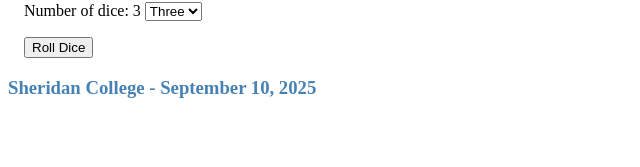
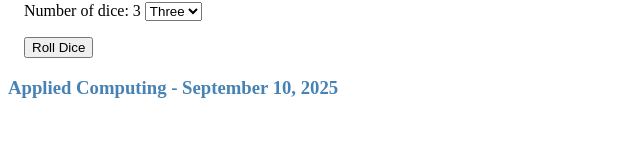
Before and after one commit to tetervak/DiceGame-Angular-F2025, an Angular app: page / in a window 1280 px wide. Shown: the part 125-292 px from the top of the page, without its empty margins (0-640 px from the left). Built offline with nearby package versions, Linux system fonts and the light colour scheme.

Commit message:
added the input to the footer

```diff
--- a/src/app/app.html
+++ b/src/app/app.html
@@ -24,4 +24,4 @@
     <button (click)="onRollDice()">Roll Dice</button>
   </p>
 </main>
-<app-my-footer></app-my-footer>
+<app-my-footer name="Applied Computing"></app-my-footer>
--- a/src/app/my-footer/my-footer.html
+++ b/src/app/my-footer/my-footer.html
@@ -1 +1 @@
-<h3>Sheridan College - {{ today | date: 'longDate' }}</h3>
+<h3>{{ name }} - {{ today | date: 'longDate' }}</h3>
--- a/src/app/my-footer/my-footer.ts
+++ b/src/app/my-footer/my-footer.ts
@@ -1,4 +1,4 @@
-import { Component } from '@angular/core';
+import {Component, Input} from '@angular/core';
 import {DatePipe} from '@angular/common';
 
 @Component({
@@ -11,4 +11,5 @@ import {DatePipe} from '@angular/common';
 })
 export class MyFooter {
  today: Date = new Date();
+ @Input() name: string = "Sheridan College";
 }
```
